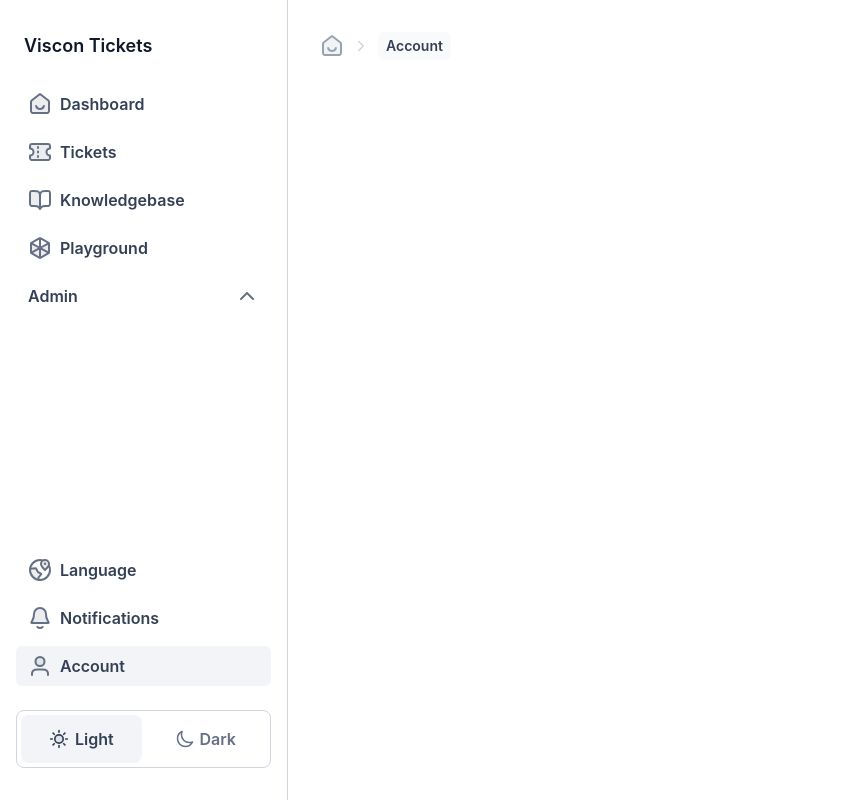
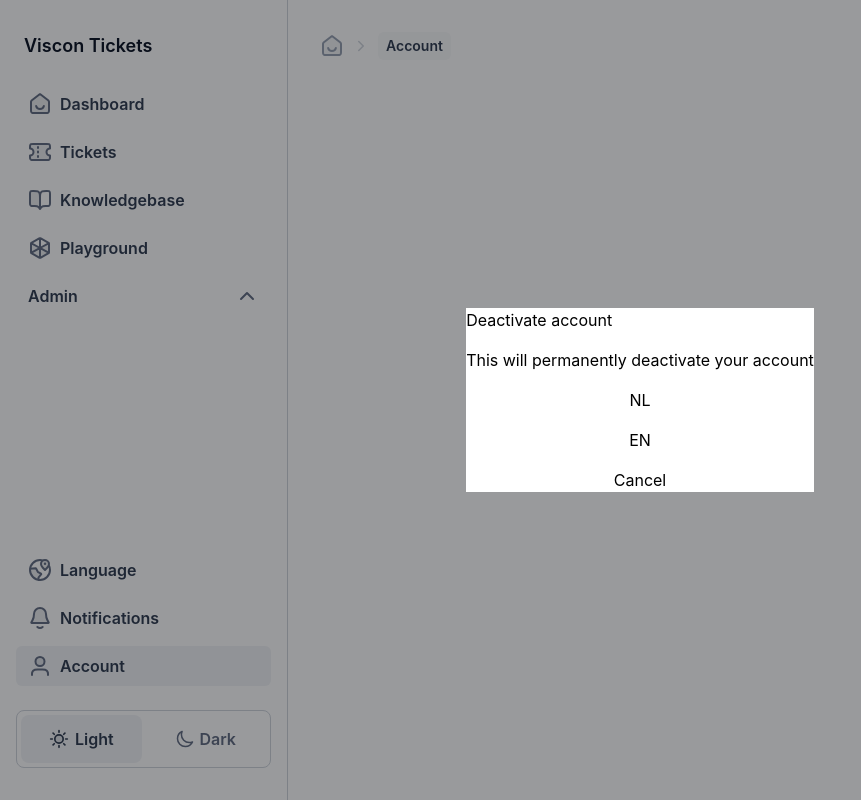
Before and after one commit to lucasprins/viscon-tickets, a React (Create React App) app: page /account in a window 1280 px wide. Both pictures are taken after a click on the button "Language". Shown: the whole page, without its empty margins (0-861 px from the left). Built offline with nearby package versions, Linux system fonts and the light colour scheme.

Commit message:
Added: LanguageSelect component + Redux setup

```diff
--- a/src/App.tsx
+++ b/src/App.tsx
@@ -1,10 +1,18 @@
 import React from "react";
 import { BrowserRouter as Router, Route, Routes } from "react-router-dom";
+import Backdrop from "./components/Backdrop/Backdrop";
+import { ModalChangeLanguage } from "./components/Modal/ModalChangeLanguage";
+import { getBackdropState } from "./features/modal/modalSlice";
+import { useAppSelector } from "./hooks/reduxHooks";
 import { routes } from "./routes";
 
 function App() {
+	const backdropState = useAppSelector(getBackdropState);
+
 	return (
 		<>
+			<ModalChangeLanguage />
+			<Backdrop state={backdropState} />
 			<Router>
 				<Routes>
 					{routes.map(({ path, component }, key) => (
--- a/src/components/Backdrop/Backdrop.tsx
+++ b/src/components/Backdrop/Backdrop.tsx
@@ -1,8 +1,10 @@
 import React from 'react'
+import { getBackdropState } from '../../features/modal/modalSlice';
+import { useAppSelector } from '../../hooks/reduxHooks';
 
 type BackkdropType = {
 	state: boolean
-	close: () => any
+	close?: () => any
 }
 
 export default function Backdrop({ state, close }: BackkdropType) {
@@ -10,8 +12,8 @@ export default function Backdrop({ state, close }: BackkdropType) {
 		<div
 			onClick={close}
 			className={state
-				? 'z-40 fixed inset-0 w-100 h-100 bg-dark-900 opacity-30 dark:opacity-60'
-				: 'z-40 fixed inset-0 w-100 h-100 bg-dark-900 opacity-30 dark:opacity-60 hidden'
+				? 'z-40 fixed inset-0 w-100 h-100 bg-dark-900 opacity-40 dark:opacity-60'
+				: 'z-40 fixed inset-0 w-100 h-100 bg-dark-900 opacity-40 dark:opacity-60 hidden'
 			}>
 		</div>
 	)
--- a/src/components/Layout/Layout.tsx
+++ b/src/components/Layout/Layout.tsx
@@ -9,6 +9,7 @@ export default function Layout() {
 
   const toggleSidebar = () => {
     setSidebar((prevState) => !prevState);
+
   };
 
   return (
--- /dev/null
+++ b/src/components/Modal/ModalChangeLanguage.tsx
@@ -0,0 +1,40 @@
+import { Dialog } from '@headlessui/react'
+import React, { useEffect, useState } from 'react'
+import { getLanguageModal, toggleBackdrop, toggleLanguageModal } from '../../features/modal/modalSlice'
+import { useAppDispatch, useAppSelector } from '../../hooks/reduxHooks'
+import {setLanguage } from '../../features/user/userSlice';
+
+export function ModalChangeLanguage() {
+    const dispatch = useAppDispatch();
+    let isOpen = useAppSelector(getLanguageModal);
+
+	const openModal = () => {
+		dispatch(toggleLanguageModal());
+	};
+
+    const closeModal = () => {
+        dispatch(toggleBackdrop());
+        dispatch(toggleLanguageModal());
+    }
+
+    const changeLanguage = (language: string) => {
+        dispatch(setLanguage(language));
+        closeModal();
+    };
+
+    return (
+        <Dialog className='z-50 absolute inset-0 flex items-center justify-center' open={isOpen} onClose={closeModal}>
+            <Dialog.Panel className='bg-white w-max flex flex-col gap-4'>
+                <Dialog.Title>Deactivate account</Dialog.Title>
+                <Dialog.Description>
+                    This will permanently deactivate your account
+                </Dialog.Description>
+
+                <button onClick={() => changeLanguage('nl')}>NL</button>
+                <button onClick={() => changeLanguage('en')}>EN</button>
+
+                <button onClick={closeModal}>Cancel</button>
+            </Dialog.Panel>
+        </Dialog>
+    )
+}
--- a/src/components/Navigation/NavigationAdminMenu.tsx
+++ b/src/components/Navigation/NavigationAdminMenu.tsx
@@ -7,7 +7,7 @@ import { IconUsers } from '../Icons/IconUsers';
 import { NavigationItem } from './NavigationItem';
 import { IconChevron } from '../Icons/IconChevron';
 
-var translations = require('../../pages/Dashboard/DashboardTranslations.json');
+var translations = require('../../translations/SidebarTranslations.json');
 
 export function NavigationAdminMenu() {
     const [language, setLanguage] = useState('en');
--- a/src/components/Navigation/NavigationMobile.tsx
+++ b/src/components/Navigation/NavigationMobile.tsx
@@ -8,7 +8,6 @@ type NavigationMobileTypes = {
 }
 
 export const NavigationMobile = ({ openSidebar }: NavigationMobileTypes) => {
-
 	return (
 		<>
 			<div className='z-50 drop-shadow-sm sticky inset-0 bg-white dark:bg-dark-700 dark:border-dark-500 flex items-center md:hidden justify-between py-3 pr-3 pl-6 border-b border-gray-200'>
--- a/src/components/Navigation/NavigationSidebar.tsx
+++ b/src/components/Navigation/NavigationSidebar.tsx
@@ -1,4 +1,8 @@
 import React from 'react'
+import { useSelector } from 'react-redux'
+import { toggleBackdrop, toggleLanguageModal } from '../../features/modal/modalSlice'
+import { getCurrentLanguage } from '../../features/user/userSlice'
+import { useAppDispatch } from '../../hooks/reduxHooks'
 import { IconBell } from '../Icons/IconBell'
 import { IconBook } from '../Icons/IconBook'
 import { IconCube } from '../Icons/IconCube'
@@ -12,11 +16,17 @@ import { NavigationAdminMenu } from './NavigationAdminMenu'
 import { NavigationHeader } from './NavigationHeader'
 import { NavigationItem } from './NavigationItem'
 
-var translations = require('../../pages/Dashboard/DashboardTranslations.json');
+var translations = require('../../translations/SidebarTranslations.json');
 
 export function NavigationSidebar() {
-    const [ language, setLanguage ] = React.useState('en');
+    const dispatch = useAppDispatch();
+    const language = useSelector(getCurrentLanguage);
     const root = document.getElementsByTagName('html')[0];
+
+	const openLanguageModal = () => {
+        dispatch(toggleBackdrop());
+		dispatch(toggleLanguageModal());
+	}
 
     const toggleLightMode = () => {
         root.removeAttribute('class');
@@ -44,24 +54,24 @@ export function NavigationSidebar() {
             {/* Navigation Footer */}
             <div className='flex flex-col gap-y-6 px-4'>
                 <ul className='flex flex-col gap-y-2'>
-                    <NavigationItem name={translations[language].language} onclick={() => console.log("changeLanguage")} icon={<IconGlobe size='24' color='stroke-gray-500 dark:stroke-gray-300' fill='fill-gray-500' />} />
+                    <NavigationItem name={translations[language].language} onclick={openLanguageModal} icon={<IconGlobe size='24' color='stroke-gray-500 dark:stroke-gray-300' fill='fill-gray-500' />} />
                     <NavigationItem name={translations[language].notifications} url='notifications' icon={<IconBell size='24' color='stroke-gray-500 dark:stroke-gray-300' fill='fill-gray-500' />} />
                     <NavigationItem name={translations[language].account} url='account' icon={<IconUser size='24' color='stroke-gray-500 dark:stroke-gray-300' fill='fill-gray-500' />} />
                 </ul>
-                <div className='flex p-1 border border-gray-300 dark:border-dark-500 gap-x-1 rounded-lg'>
+                <div className='flex p-1 border w-full border-gray-300 dark:border-dark-500 gap-x-1 rounded-lg'>
                     {/* Enable Lightmode */}
                     <button
                         className='text-gray-700 dark:text-gray-400 dark:bg-dark-700 bg-gray-100 flex justify-center items-center gap-x-1.5 w-full rounded-lg py-3 dark:hover:bg-dark-600 dark:hover:text-white'
                         onClick={toggleLightMode}>
                         <IconSun size={'20'} color='stroke-gray-700 dark:stroke-gray-400' fill='fill-gray-500' />
-                        <span className='font-semibold dark:font-medium'>Light</span>
+                        <span className='font-semibold dark:font-medium'>{translations[language].light}</span>
                     </button>
                     {/* Enable Darkmode */}
                     <button
                         className='text-gray-500 dark:text-white flex justify-center items-center gap-x-1.5 w-full rounded-lg dark:bg-dark-600 hover:bg-gray-100 hover:text-gray-700'
                         onClick={toggleDarkMode}>
                         <IconMoon size={'18'} color='stroke-gray-500 dark:stroke-gray-200' fill='fill-gray-500' />
-                        <span className='font-semibold dark:font-medium'>Dark</span>
+                        <span className='font-semibold dark:font-medium'>{translations[language].dark}</span>
                     </button>
                 </div>
             </div>
--- /dev/null
+++ b/src/features/modal/modalSlice.js
@@ -0,0 +1,32 @@
+import { createSlice } from "@reduxjs/toolkit";
+
+const initialState = {
+    backdrop: false,
+    languageModal: false
+}
+
+const modalSlice = createSlice({
+    name: "modal",
+    initialState,
+    reducers: {
+        toggleBackdrop: (state) => {
+            state.backdrop = state.backdrop ? false : true;
+        },
+        toggleLanguageModal: (state) => {
+            state.languageModal = state.languageModal ? false : true;
+        },
+    }
+});
+
+const { reducer, actions } = modalSlice;
+
+// Actions
+export const getBackdropState = (state) => state.modal.backdrop;
+export const getLanguageModal = (state) => state.modal.languageModal;
+
+export const {
+    toggleBackdrop,
+    toggleLanguageModal,
+} = actions
+
+export default reducer;
--- /dev/null
+++ b/src/features/user/userSlice.js
@@ -0,0 +1,25 @@
+import { createSlice } from "@reduxjs/toolkit";
+
+// const user = JSON.parse(localStorage.getItem("user"));
+
+const initialState = {
+    language: 'en'
+}
+
+const authSlice = createSlice({
+    name: "user",
+    initialState,
+    reducers: {
+        setLanguage: (state, action) => {
+            state.language = action.payload;
+        },
+    }
+});
+
+const { reducer, actions } = authSlice;
+
+// Actions
+export const getCurrentLanguage = (state) => state.user.language;
+
+export const { setLanguage } = actions
+export default reducer;
--- a/src/pages/Account/Account.tsx
+++ b/src/pages/Account/Account.tsx
@@ -1,13 +1,15 @@
-import React from 'react';
+import React, { useEffect } from 'react';
 import { Breadcrumbs } from '../../components/Breadcrumbs/Breadcrumbs';
 import Layout from '../../components/Layout/Layout';
+import { getLanguageModal, toggleLanguageModal } from '../../features/modal/modalSlice';
+import { getCurrentLanguage, setLanguage } from '../../features/user/userSlice';
+import { useAppDispatch, useAppSelector } from '../../hooks/reduxHooks';
 
 export function Account() {
-
 	return (
 		<div className='flex flex-col md:flex-row dark:bg-dark-800 dark:text-white'>
 			<Layout />
-			<div className='p-8'>
+			<div className='p-8 flex flex-col gap-4'>
 				<Breadcrumbs crumbs={['Account']}/>
 			</div>
 		</div>
--- a/src/store.ts
+++ b/src/store.ts
@@ -1,8 +1,15 @@
 import { configureStore, ThunkAction, Action } from '@reduxjs/toolkit';
+import userReducer from './features/user/userSlice';
+import modalReducer from './features/modal/modalSlice';
+
+const reducers = {
+	user: userReducer,
+	modal: modalReducer
+  };
 
 export const store = configureStore({
-	reducer: {
-	},
+	reducer: reducers,
+	devTools: true
 });
 
 /** Redux Types */
--- a/src/pages/Dashboard/DashboardTranslations.json
+++ b/src/translations/SidebarTranslations.json
@@ -9,7 +9,9 @@
         "manage_users": "Gebruikers",
         "manage_customers": "Klanten",
         "manage_machines": "Machines",
-        "manage_solutions": "Oplossingen"
+        "manage_solutions": "Oplossingen",
+        "light": "Licht",
+        "dark": "Donker"
     },
     "en": {
         "dashboard": "Dashboard",
@@ -21,6 +23,8 @@
         "manage_users": "Users",
         "manage_customers": "Customers",
         "manage_machines": "Machines",
-        "manage_solutions": "Solutions"
+        "manage_solutions": "Solutions",
+        "light": "Light",
+        "dark": "Dark"
     }
 }
```
Also changed, not shown: 1 other file (tests, documents, lock files or other folders). Lines whose indentation alone changed are shown as unchanged.
